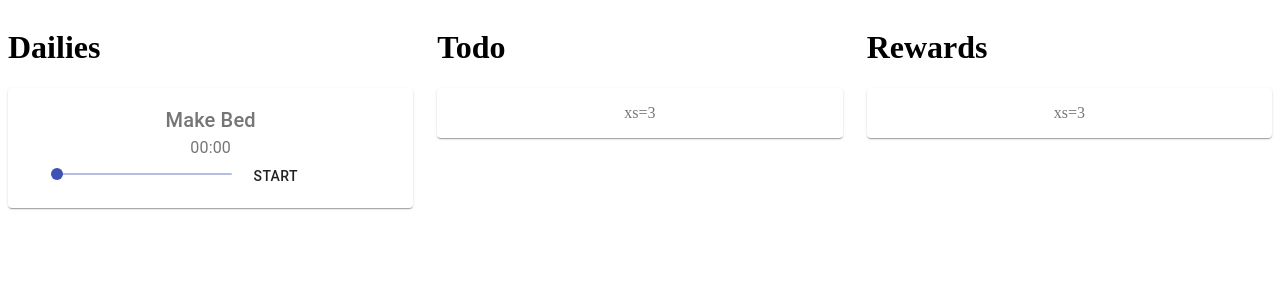
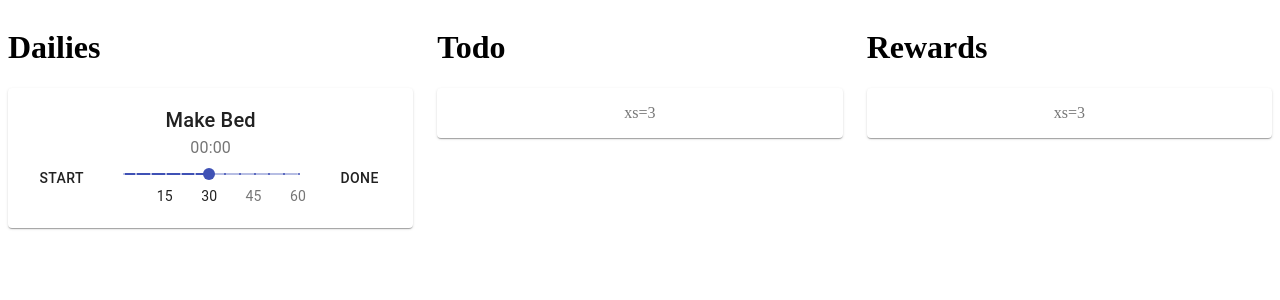
Before and after one commit to alicelambda/Flounder-Frontend, a React (Create React App) app: page / in a window 1280 px wide. Shown: the top 300 px of the page. Built offline with nearby package versions, Linux system fonts and the light colour scheme.

Commit message:
Finished daily task mock up

```diff
--- a/src/todo/Todo.js
+++ b/src/todo/Todo.js
@@ -18,22 +18,83 @@ const useStyles = makeStyles((theme) => ({
     },
 }));
 
+function valuetext(value) {
+    return `${value}°C`;
+}
+
+
+function valueLabelFormat(x) {
+    var coin
+    if (x < 25) {
+        coin = 3 * x + 15;
+    } else if (x < 55) {
+        coin = 2 * x + 40;
+    } else {
+        coin = x + 95;
+    }
+    return `${coin} `;
+}
+
+
 
 function Todo() {
+    const [time, setTime] = React.useState(30);
+
+
     const classes = useStyles();
+
+    const posts = [1]
+    var i;
+    for (i = 5; i <= 60; i += 5) {
+        posts.push(i)
+    }
+
+
+    const mark = posts.map(num => {
+        const label = num % 15 ? "" : num.toString(10);
+        return {
+            value: num,
+            label: label
+        }
+
+    })
+    const marks = mark
+
+    const handleSliderChange = (event, newValue) => {
+        setTime(newValue);
+      };
+
 
     return (
         <Paper className={classes.paper}>
-            <Typography variant="h6" >Make Bed</Typography>
+            <Typography color="textPrimary" variant="h6" >Make Bed</Typography>
             <Typography>00:00</Typography>
             <Grid container spacing={3}>
-                <Grid item xs={1}/>
+                <Grid item xs={3}>
+                    <Button>
+                        Start
+                    </Button>
+                </Grid>
                 <Grid item xs={6}>
-                    <Slider />
+                    <Slider
+                        min={1}
+                        max={60}
+                        defaultValue={20}
+                        aria-labelledby="discrete-slider-custom"
+                        step={null}
+                        valueLabelDisplay="auto"
+                        getAriaValueText={valuetext}
+                        valueLabelFormat={valueLabelFormat}
+                        value={typeof time === 'number' ? time : 30}
+                        marks={marks}
+                        onChange={handleSliderChange}
+                    />
                 </Grid>
-                <Button xs={6}>
-                    Start
-            </Button>
+                <Grid item xs={3}>
+                    <Button >
+                        Done
+                    </Button>
+                </Grid>
             </Grid>
         </Paper>
     );
```
Also changed, not shown: src/reward/reward.js (added).
